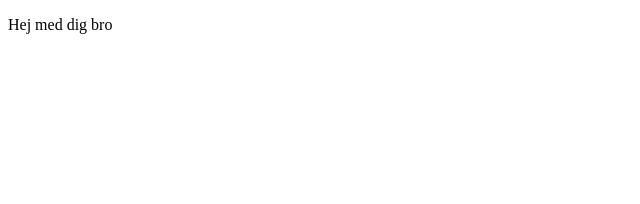
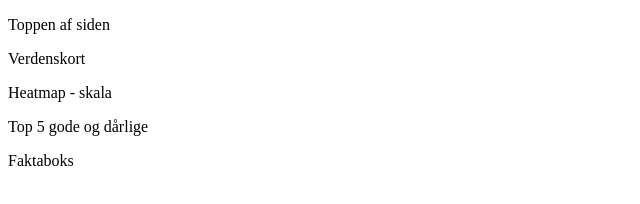
Before and after one commit to Mathias2812/Projektforl-b-1, a website: page index.html in a window 1280 px wide. Shown: the whole page, without its empty margins (0-640 px from the left). Drawn offline with Linux system fonts and the light colour scheme; no server answers.

Commit message:
opdeling

```diff
--- a/index.html
+++ b/index.html
@@ -8,10 +8,15 @@
 <body>
 
 
-    <p>Hej med dig bro</p>
+    <p>Toppen af siden</p>
 
+    <p>Verdenskort</p>
 
+    <p>Heatmap - skala</p>
 
+    <p>Top 5 gode og dårlige </p>
+
+    <p>Faktaboks</p>
 
 
 
```
